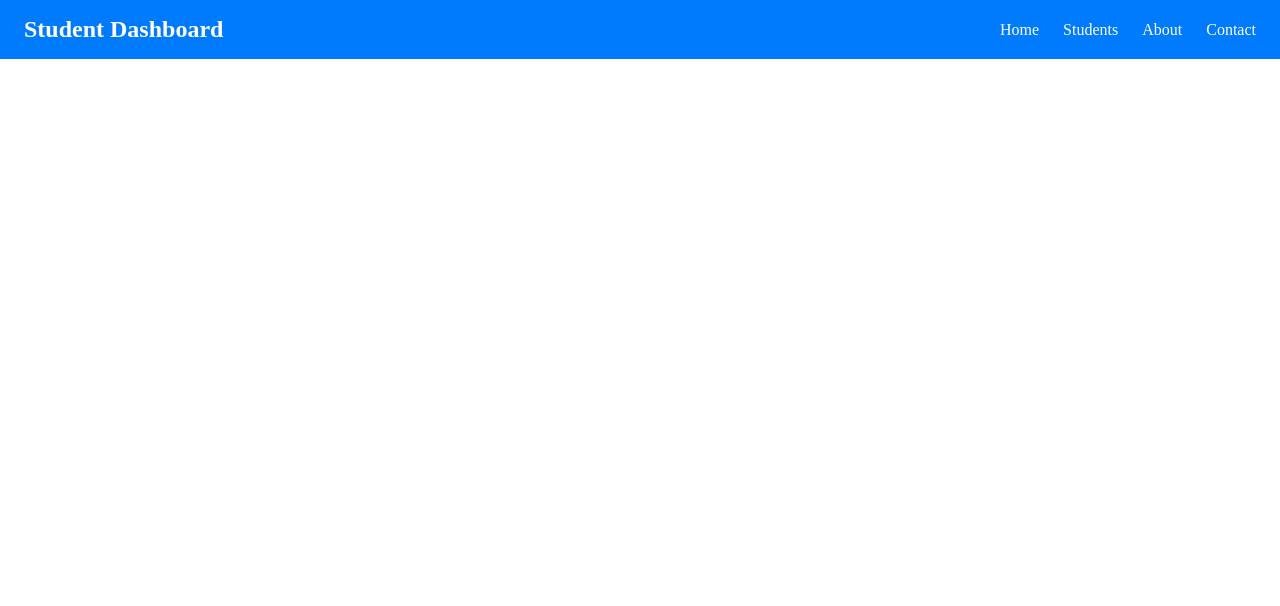
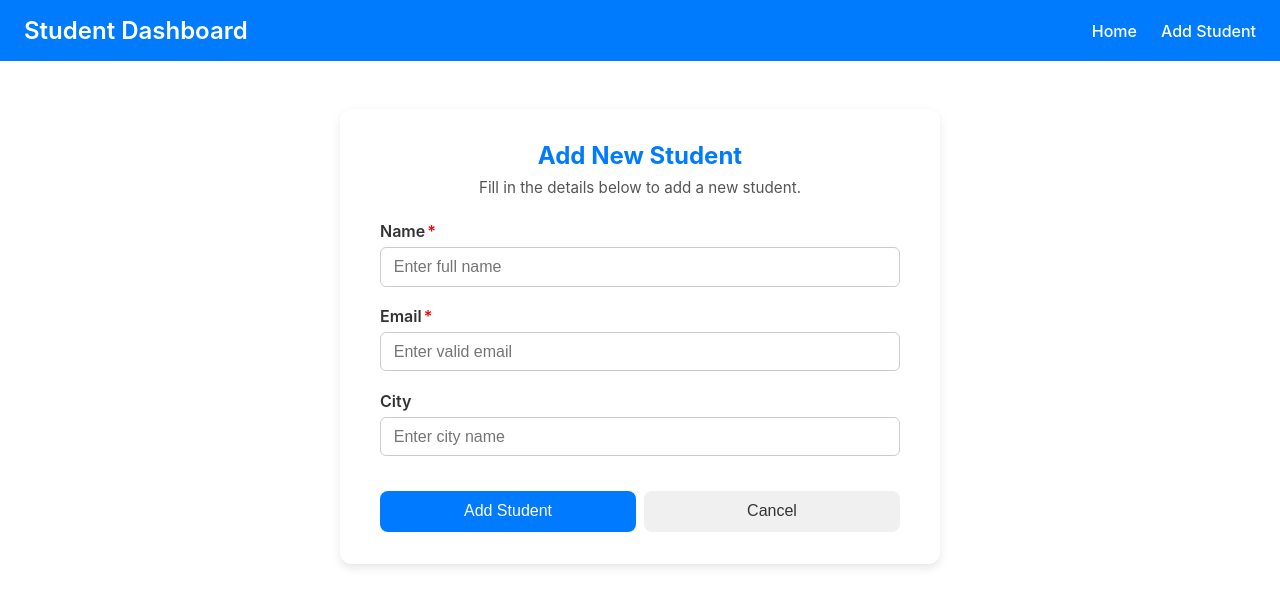
Before and after one commit to ruchipareek5/benchmarking-assignment-himanshu, a React (Vite) app: page /add-student in a window 1280 px wide. Shown: the top 606 px of the page. Built offline with nearby package versions, Linux system fonts and the light colour scheme.

Commit message:
feat: create AddStudent page user-interface

```diff
--- a/src/App.jsx
+++ b/src/App.jsx
@@ -1,19 +1,20 @@
-import './App.css';
 import { BrowserRouter as Router, Routes, Route } from "react-router-dom";
-import { HomePage } from './Pages/HomePage';
-import { NavBar } from './Components/NavBar';
-import StudentDetails from './Pages/StudentDetails';
+import { NavBar } from "./Components/NavBar";
+import HomePage from "./Pages/HomePage";
+import StudentDetails from "./Pages/StudentDetails";
+import AddStudent from "./Pages/AddStudent";
 
-function App() {
+export default function App() {
   return (
     <Router>
+
       <NavBar />
+
       <Routes>
         <Route path="/" element={<HomePage />} />
         <Route path="/student/:id" element={<StudentDetails />} />
+        <Route path="/add-student" element={<AddStudent />} />
       </Routes>
     </Router>
   );
 }
-
-export default App;
--- a/src/Components/NavBar.css
+++ b/src/Components/NavBar.css
@@ -37,18 +37,18 @@
 
 @media (max-width: 600px) {
   .navbar {
-    flex-direction: column;   /* Vertical stacking */
+    flex-direction: column;
     align-items: center;
   }
 
   .nav-logo {
     text-align: center;
-    margin-bottom: 0.5rem;    /* spacing below logo */
+    margin-bottom: 0.5rem;
   }
 
   .nav-links {
     justify-content: center;
-    flex-wrap: wrap;          /* Wrapping for multiple links */
+    flex-wrap: wrap;
     gap: 1rem;
   }
 }
--- a/src/Components/NavBar.jsx
+++ b/src/Components/NavBar.jsx
@@ -1,15 +1,21 @@
 import React from "react";
+import { Link } from "react-router-dom";
 import "./Navbar.css";
 
 export const NavBar = () => {
   return (
     <nav className="navbar">
       <div className="nav-logo">Student Dashboard</div>
+
       <ul className="nav-links">
-        <li><a href="#">Home</a></li>
-        <li><a href="#">Students</a></li>
-        <li><a href="#">About</a></li>
-        <li><a href="#">Contact</a></li>
+        <li>
+          <Link to="/">Home</Link>
+        </li>
+
+        <li>
+          <Link to="/add-student">Add Student</Link>
+        </li>
+
       </ul>
     </nav>
   );
--- /dev/null
+++ b/src/Pages/AddStudent.css
@@ -0,0 +1,90 @@
+.add-student-container {
+  max-width: 600px;
+  margin: 3rem auto;
+  background: #ffffff;
+  padding: 2rem 2.5rem;
+  border-radius: 12px;
+  box-shadow: 0 4px 10px rgba(0, 0, 0, 0.1);
+}
+
+.add-student-container h2 {
+  text-align: center;
+  color: #007bff;
+  margin-bottom: 0.5rem;
+}
+
+.subtitle {
+  text-align: center;
+  color: #555;
+  font-size: 0.95rem;
+  margin-bottom: 1.5rem;
+}
+
+.add-student-form {
+  display: flex;
+  flex-direction: column;
+  gap: 1.2rem;
+}
+
+.form-group label {
+  display: block;
+  font-weight: 600;
+  margin-bottom: 0.4rem;
+  color: #333;
+}
+
+.form-group label span {
+  color: red;
+  margin-left: 2px;
+}
+
+.form-group input {
+  width: 100%;
+  padding: 0.6rem 0.8rem;
+  border: 1px solid #ccc;
+  border-radius: 6px;
+  font-size: 1rem;
+  transition: border 0.2s;
+}
+
+.form-group input:focus {
+  border-color: #007bff;
+  outline: none;
+}
+
+.form-actions {
+  display: flex;
+  justify-content: space-between;
+  margin-top: 1rem;
+}
+
+.submit-btn,
+.cancel-btn {
+  flex: 1;
+  padding: 0.7rem 1.2rem;
+  font-size: 1rem;
+  font-weight: 500;
+  border: none;
+  border-radius: 8px;
+  cursor: pointer;
+  transition: background 0.3s ease;
+}
+
+.submit-btn {
+  background-color: #007bff;
+  color: #fff;
+  margin-right: 0.5rem;
+}
+
+.submit-btn:hover {
+  background-color: #0056b3;
+}
+
+.cancel-btn {
+  background-color: #f0f0f0;
+  color: #333;
+}
+
+.cancel-btn:hover {
+  background-color: #ddd;
+}
--- /dev/null
+++ b/src/Pages/AddStudent.jsx
@@ -0,0 +1,63 @@
+import React from "react";
+import { useNavigate } from "react-router-dom";
+import "./AddStudent.css";
+
+export default function AddStudent() {
+  const navigate = useNavigate();
+
+  return (
+    <div className="add-student-container">
+      <h2>Add New Student</h2>
+      <p className="subtitle">Fill in the details below to add a new student.</p>
+
+      <form className="add-student-form">
+        <div className="form-group">
+          <label htmlFor="name">
+            Name<span>*</span>
+          </label>
+          <input
+            type="text"
+            id="name"
+            name="name"
+            placeholder="Enter full name"
+          />
+        </div>
+
+        <div className="form-group">
+          <label htmlFor="email">
+            Email<span>*</span>
+          </label>
+          <input
+            type="email"
+            id="email"
+            name="email"
+            placeholder="Enter valid email"
+          />
+        </div>
+
+        <div className="form-group">
+          <label htmlFor="city">City</label>
+          <input
+            type="text"
+            id="city"
+            name="city"
+            placeholder="Enter city name"
+          />
+        </div>
+
+        <div className="form-actions">
+          <button type="button" className="submit-btn">
+            Add Student
+          </button>
+          <button
+            type="button"
+            className="cancel-btn"
+            onClick={() => navigate("/")}
+          >
+            Cancel
+          </button>
+        </div>
+      </form>
+    </div>
+  );
+}
--- a/src/Pages/HomePage.css
+++ b/src/Pages/HomePage.css
@@ -1,4 +1,3 @@
-/* Container for everything */
 .home-container {
   padding: 2rem;
   text-align: center;
@@ -6,7 +5,7 @@
   margin: 0 auto;
 }
 
-/* Welcome text */
+
 .welcome {
   font-size: 2rem;
   margin-bottom: 0.3rem;
--- a/src/Pages/HomePage.jsx
+++ b/src/Pages/HomePage.jsx
@@ -1,5 +1,5 @@
 import React, { useEffect, useState } from "react";
-import { useNavigate } from "react-router-dom"; // 👈 import navigation hook
+import { useNavigate } from "react-router-dom"; //  import navigation hook
 import UserCard from "../Components/UserCard";
 import "./HomePage.css";
 
@@ -8,7 +8,7 @@ export const HomePage = () => {
   const [loading, setLoading] = useState(true);
   const [error, setError] = useState(null);
   const [searchTerm, setSearchTerm] = useState("");
-  const navigate = useNavigate(); // 👈 create navigate instance
+  const navigate = useNavigate(); //  create navigate instance
 
   useEffect(() => {
     const fetchUsers = async () => {
@@ -35,7 +35,7 @@ export const HomePage = () => {
       .some((field) => field.toLowerCase().includes(searchTerm.toLowerCase()))
   );
 
-  // 👇 Navigate to student details when clicked
+  // Navigate to student details when clicked
   const handleCardClick = (id) => {
     navigate(`/student/${id}`);
   };
@@ -45,7 +45,7 @@ export const HomePage = () => {
       <h1 className="welcome">Welcome to the Student Dashboard</h1>
       <p className="subtitle">Search and click a student to view details</p>
 
-      {/* ✅ Search bar */}
+      {/*  Search bar */}
       <input
         type="text"
         placeholder="Search by name, email, or city..."
@@ -54,14 +54,14 @@ export const HomePage = () => {
         onChange={(e) => setSearchTerm(e.target.value)}
       />
 
-      {/* ✅ Grid of students */}
+      {/*  Grid of students */}
       <div className="grid-container">
         {filteredUsers.length > 0 ? (
           filteredUsers.map((user) => (
             <div
               key={user.id}
               className="card-click-wrapper"
-              onClick={() => handleCardClick(user.id)} // 👈 navigate on click
+              onClick={() => handleCardClick(user.id)} // navigate on click
             >
               <UserCard user={user} />
             </div>
@@ -73,3 +73,5 @@ export const HomePage = () => {
     </div>
   );
 };
+
+export default HomePage;
--- a/src/index.css
+++ b/src/index.css
@@ -0,0 +1,21 @@
+* {
+  margin: 0;
+  padding: 0;
+  box-sizing: border-box;
+}
+
+body {
+  margin: 0;
+  padding: 0;
+  font-family: -apple-system, BlinkMacSystemFont, 'Segoe UI', 'Roboto', 'Oxygen',
+    'Ubuntu', 'Cantarell', 'Fira Sans', 'Droid Sans', 'Helvetica Neue',
+    sans-serif;
+  -webkit-font-smoothing: antialiased;
+  -moz-osx-font-smoothing: grayscale;
+  overflow-x: hidden;
+}
+
+#root {
+  margin: 0;
+  padding: 0;
+}
```
